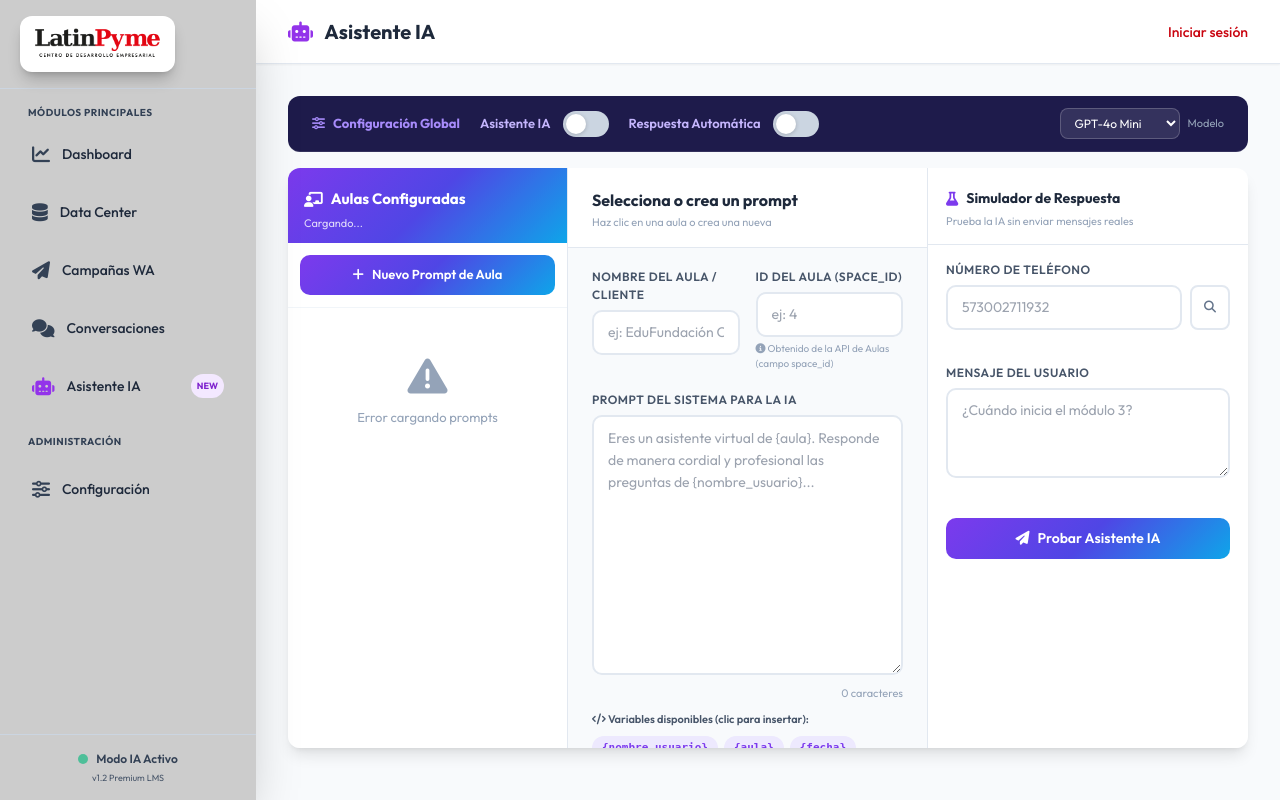
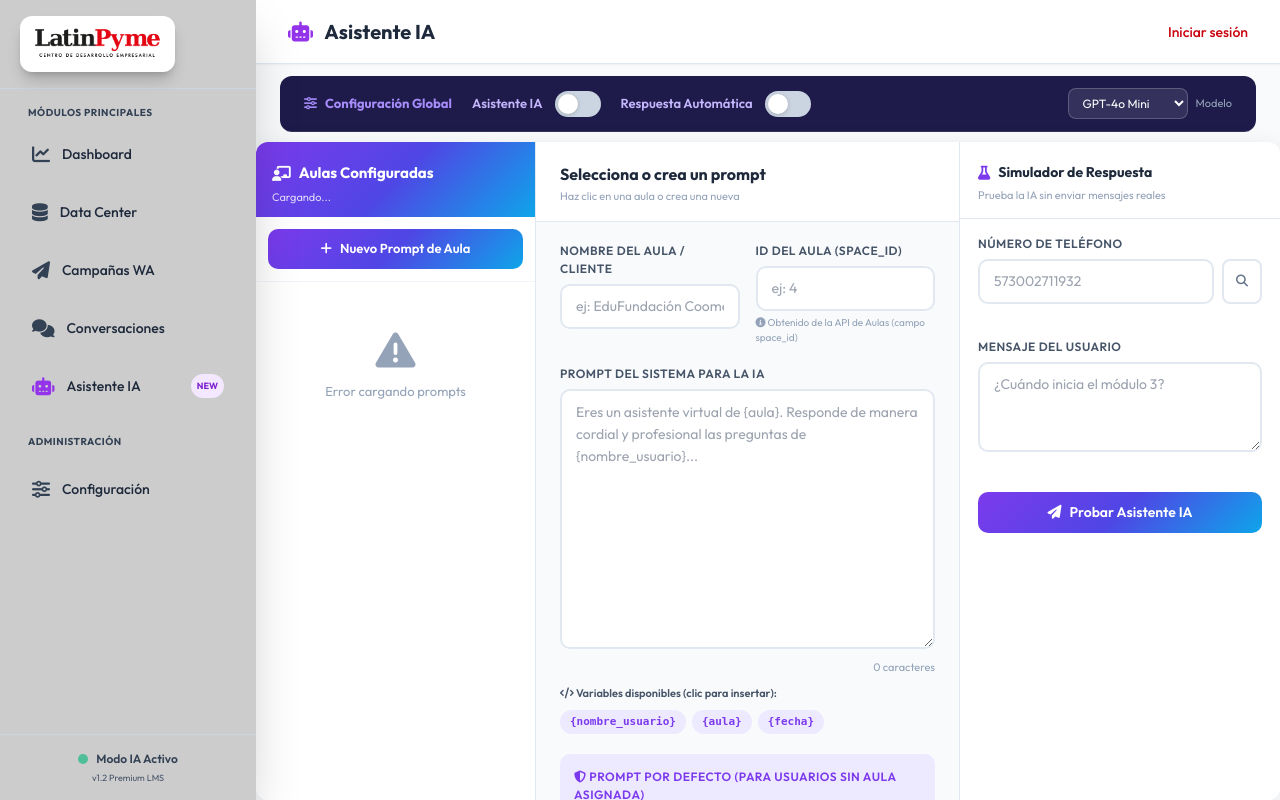
Before and after one commit to tecnologialatinpyme/escuela_latinpyme, a Python web app: template templates/ai_assistant.html in a window 1280 px wide. Run offline with Jinja, Linux system fonts and the light colour scheme; the template is opened without the code that fills it, so the values that code supplies are empty; some libraries are stand-ins or nearby versions.

Commit message:
fix: Corrige layout de Asistente IA, pantalla ya no se corta

```diff
--- a/templates/ai_assistant.html
+++ b/templates/ai_assistant.html
@@ -14,7 +14,25 @@
   }
 
   /* ── Layout principal ── */
-  .ai-container { display:grid; grid-template-columns:280px 1fr 320px; gap:0; height:100%; }
+  /* Negamos el padding del main para tomar toda la altura disponible */
+  .ai-page-wrapper {
+    display: flex;
+    flex-direction: column;
+    height: calc(100vh - 64px); /* 64px = header height */
+    margin: -2rem;              /* cancela el p-8 del main */
+    overflow: hidden;
+  }
+  .ai-config-bar-wrapper { flex-shrink: 0; padding: 12px 24px 10px; }
+  .ai-container {
+    display: grid;
+    grid-template-columns: 280px 1fr 320px;
+    gap: 0;
+    flex: 1;
+    min-height: 0;   /* crucial para que flex-children no desborden */
+    overflow: hidden;
+    border-radius: 12px;
+    box-shadow: 0 4px 24px rgba(0,0,0,.08);
+  }
   .ai-panel { display:flex; flex-direction:column; height:100%; overflow:hidden; }
 
   /* ── Panel izquierdo: lista de aulas ── */
@@ -208,8 +226,11 @@
 {% endblock %}
 
 {% block content %}
+<div class="ai-page-wrapper">
+
   <!-- Barra de configuración global -->
-<div class="config-bar rounded-xl mb-4" id="config-bar">
+  <div class="ai-config-bar-wrapper">
+    <div class="config-bar rounded-xl" id="config-bar">
       <span class="config-bar-title"><i class="fa-solid fa-sliders mr-2"></i>Configuración Global</span>
 
       <div class="toggle-row">
@@ -238,9 +259,10 @@
         <span style="font-size:11px;color:#94a3b8;">Modelo</span>
       </div>
     </div>
+  </div>
 
   <!-- Grid principal -->
-<div class="ai-container rounded-xl overflow-hidden shadow-lg" style="height:calc(100vh - 220px);">
+  <div class="ai-container">
 
   <!-- ═══════════════════════════════════════
        PANEL IZQUIERDO — Lista de Aulas
@@ -422,7 +444,10 @@
   </div>
 
   </div><!-- /ai-container -->
+
+</div><!-- /ai-page-wrapper -->
 {% endblock %}
+
 
 {% block extra_scripts %}
 <script>
```
Lines whose indentation alone changed are shown as unchanged.
